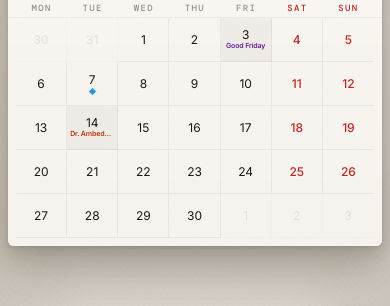
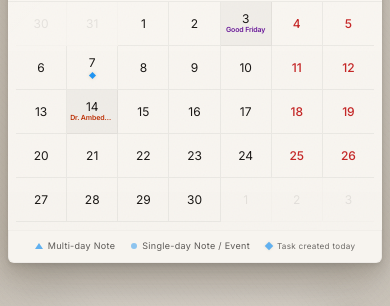
Before and after one commit to lordinsane07/Wall-Calendar, a React (Vite) app: page / in a window 390 px wide. Shown: the part 472-778 px from the top of the page. Built offline with nearby package versions, Linux system fonts and the light colour scheme; no server answers; a web font is replaced by a local one.

Commit message:
feat: initialize Epoch Wall Calendar project with core grid components, state management, and responsive layout

```diff
--- a/package.json
+++ b/package.json
@@ -1,5 +1,5 @@
 {
-  "name": "src_temp",
+  "name": "epoch-wall-calendar",
   "private": true,
   "version": "0.0.0",
   "type": "module",
--- a/src/components/Calendar/Calendar.tsx
+++ b/src/components/Calendar/Calendar.tsx
@@ -197,6 +197,22 @@ const Calendar = function Calendar() {
 
                 {/* Grid */}
                 <CalendarGrid />
+
+                {/* Legend */}
+                <div className={styles.legend}>
+                  <span className={styles.legendItem}>
+                    <span className={styles.legendTriangle} />
+                    Multi-day Note
+                  </span>
+                  <span className={styles.legendItem}>
+                    <span className={styles.legendCircle} />
+                    Single-day Note / Event
+                  </span>
+                  <span className={styles.legendItem}>
+                    <span className={styles.legendDiamond} />
+                    <span style={{ fontSize: '0.9em', opacity: 0.9 }}>Task created today</span>
+                  </span>
+                </div>
               </>
             ) : (
               <>
--- a/src/components/Calendar/CalendarGrid.tsx
+++ b/src/components/Calendar/CalendarGrid.tsx
@@ -30,11 +30,29 @@ const CalendarGrid = memo(function CalendarGrid() {
   const hoveredNote = useMemo(() => notes.find(n => n.id === hoveredNoteId), [notes, hoveredNoteId]);
 
   // Build a set of date strings that have notes
-  const datesWithNotes = new Set<string>();
-  for (const note of notes) {
-    datesWithNotes.add(note.rangeStart);
-    datesWithNotes.add(note.rangeEnd);
-  }
+  const datesWithMultiDayNotes = useMemo(() => {
+    const set = new Set<string>();
+    for (const note of notes) {
+      if (note.rangeStart !== note.rangeEnd) {
+        const start = new Date(note.rangeStart + 'T00:00:00');
+        const end = new Date(note.rangeEnd + 'T00:00:00');
+        for (let d = new Date(start); d <= end; d.setDate(d.getDate() + 1)) {
+          set.add(formatDate(d));
+        }
+      }
+    }
+    return set;
+  }, [notes]);
+
+  const datesWithSingleDayNotes = useMemo(() => {
+    const set = new Set<string>();
+    for (const note of notes) {
+      if (note.rangeStart === note.rangeEnd) {
+        set.add(note.rangeStart);
+      }
+    }
+    return set;
+  }, [notes]);
 
   // Build holiday lookup map for current month
   const holidayMap = useMemo(() => {
@@ -132,7 +150,8 @@ const CalendarGrid = memo(function CalendarGrid() {
       >
         {days.map((day) => {
           const dateKey = formatDate(day.date);
-          const hasNote = datesWithNotes.has(dateKey);
+          const hasMultiNote = datesWithMultiDayNotes.has(dateKey);
+          const hasSingleNote = datesWithSingleDayNotes.has(dateKey);
           const holiday = holidayMap.get(dateKey);
           const eventCount = eventCountMap.get(dateKey) ?? 0;
 
@@ -147,7 +166,8 @@ const CalendarGrid = memo(function CalendarGrid() {
             <DayCell
               key={day.date.toISOString()}
               day={day}
-              hasNote={hasNote}
+              hasMultiNote={hasMultiNote}
+              hasSingleNote={hasSingleNote}
               isHoveredNote={isHoveredNote}
               holiday={holiday}
               eventCount={eventCount}
--- a/src/components/Calendar/DayCell.tsx
+++ b/src/components/Calendar/DayCell.tsx
@@ -14,7 +14,8 @@ import styles from '../../styles/calendar.module.css';
 
 interface DayCellProps {
   day: CalendarDay;
-  hasNote: boolean;
+  hasMultiNote: boolean;
+  hasSingleNote: boolean;
   holiday?: Holiday;
   eventCount?: number;
   isHoveredNote?: boolean;
@@ -24,7 +25,8 @@ interface DayCellProps {
 
 const DayCell = memo(function DayCell({
   day,
-  hasNote,
+  hasMultiNote,
+  hasSingleNote,
   holiday,
   eventCount = 0,
   isHoveredNote = false,
@@ -144,18 +146,18 @@ const DayCell = memo(function DayCell({
           {holiday.name}
         </span>
       )}
-
-      {isToday && isCurrentMonth && !holiday && (
-        <div className={styles.todayDot} aria-hidden="true" />
-      )}
-      {hasNote && isCurrentMonth && (
-        <div className={styles.noteDot} aria-label="Has note" />
-      )}
-      {eventCount > 0 && isCurrentMonth && (
-        <div className={styles.eventDots} aria-label={`${eventCount} event${eventCount > 1 ? 's' : ''}`}>
-          {Array.from({ length: Math.min(eventCount, 3) }, (_, i) => (
-            <span key={i} className={styles.eventDot} />
-          ))}
+      {/* Indicator row — sits below holiday label or day number */}
+      {isCurrentMonth && (isToday || hasMultiNote || hasSingleNote || eventCount > 0) && (
+        <div className={styles.indicatorRow}>
+          {isToday && !holiday && (
+            <span className={styles.todayDot} aria-hidden="true" />
+          )}
+          {hasMultiNote && (
+            <span className={styles.noteDot} aria-label="Multi-day note" />
+          )}
+          {(hasSingleNote || eventCount > 0) && (
+            <span className={styles.eventDot} aria-label="Single-day note" />
+          )}
         </div>
       )}
     </div>
--- a/src/store/calendarStore.ts
+++ b/src/store/calendarStore.ts
@@ -164,15 +164,18 @@ export const useCalendarStore = create<CalendarStore>((set, get) => ({
       }
 
       case 'selecting': {
+        let newRange: DateRange;
         if (range.start && isSameDay(date, range.start)) {
-          set({ selectionState: 'idle', range: { start: null, end: null }, hoverDate: null });
-          persistSelection({ start: null, end: null });
+          // Same day clicked twice = single-day selection
+          newRange = { start: date, end: date };
         } else {
           const start = range.start!;
-          const newRange = {
+          newRange = {
             start: isBefore(date, start) ? date : start,
             end: isAfter(date, start) ? date : start,
           };
+        }
+
         set({ selectionState: 'selected', range: newRange, hoverDate: null });
         persistSelection(newRange);
 
@@ -180,7 +183,6 @@ export const useCalendarStore = create<CalendarStore>((set, get) => ({
         const existing = notes.find((n) => n.id === noteId);
         if (existing) {
           set({ activeNote: existing });
-          }
         }
         break;
       }
--- a/src/styles/calendar.module.css
+++ b/src/styles/calendar.module.css
@@ -468,13 +468,26 @@
   100% { box-shadow: inset 0 0 0 1px var(--accent), 0 0 12px var(--accent-glow); }
 }
 
+/* ---- INDICATOR ROW ---- */
+
+.indicatorRow {
+  display: flex;
+  flex-direction: row;
+  align-items: center;
+  justify-content: center;
+  gap: 3px;
+  margin-top: 1px;
+  z-index: 1;
+}
+
 /* ---- NOTE DOT ---- */
 
 .noteDot {
-  width: 4px;
-  height: 4px;
-  background: var(--accent);
-  border-radius: 50%;
+  width: 0;
+  height: 0;
+  border-left: 3px solid transparent;
+  border-right: 3px solid transparent;
+  border-bottom: 5px solid var(--accent);
   margin-top: 2px;
   z-index: 1;
 }
@@ -509,6 +522,51 @@
 
 .eventDot:nth-child(3) {
   background: var(--holiday-regional);
+}
+
+/* ---- LEGEND ---- */
+
+.legend {
+  display: flex;
+  justify-content: center;
+  gap: 16px;
+  padding: 8px 12px 10px;
+  font-family: var(--font-body);
+  font-size: 9px;
+  letter-spacing: 0.3px;
+  color: var(--ink-light);
+  opacity: 0.7;
+  border-top: 1px solid var(--ink-ghost);
+}
+
+.legendItem {
+  display: flex;
+  align-items: center;
+  gap: 5px;
+}
+
+.legendTriangle {
+  width: 0;
+  height: 0;
+  border-left: 4px solid transparent;
+  border-right: 4px solid transparent;
+  border-bottom: 6px solid var(--accent);
+}
+
+.legendCircle {
+  width: 6px;
+  height: 6px;
+  border-radius: 50%;
+  background: var(--accent);
+  opacity: 0.7;
+}
+
+.legendDiamond {
+  width: 6px;
+  height: 6px;
+  background: var(--accent);
+  transform: rotate(45deg);
+  box-shadow: 0 0 3px var(--accent-glow);
 }
 
 /* ---- HOLIDAY STYLES ---- */
```
Also changed, not shown: 1 other file (tests, documents, lock files or other folders). Lines whose indentation alone changed are shown as unchanged.
